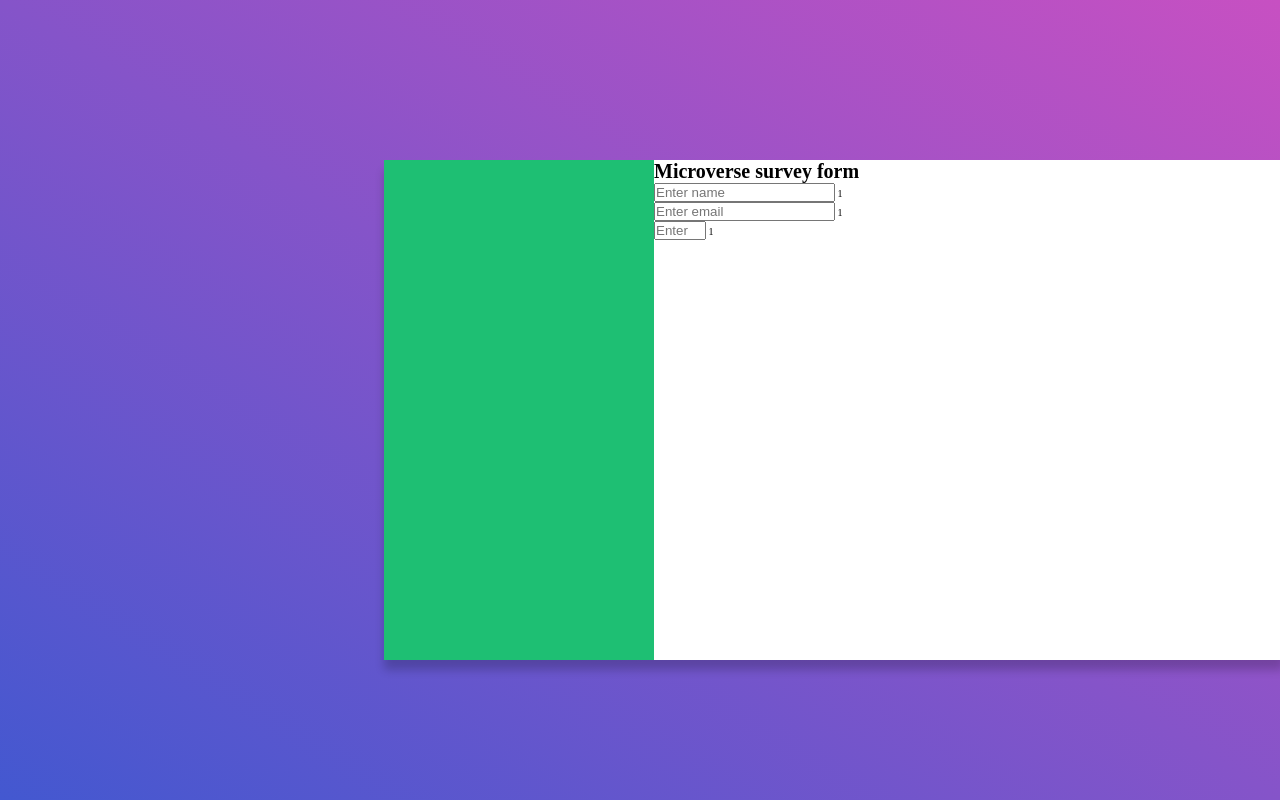
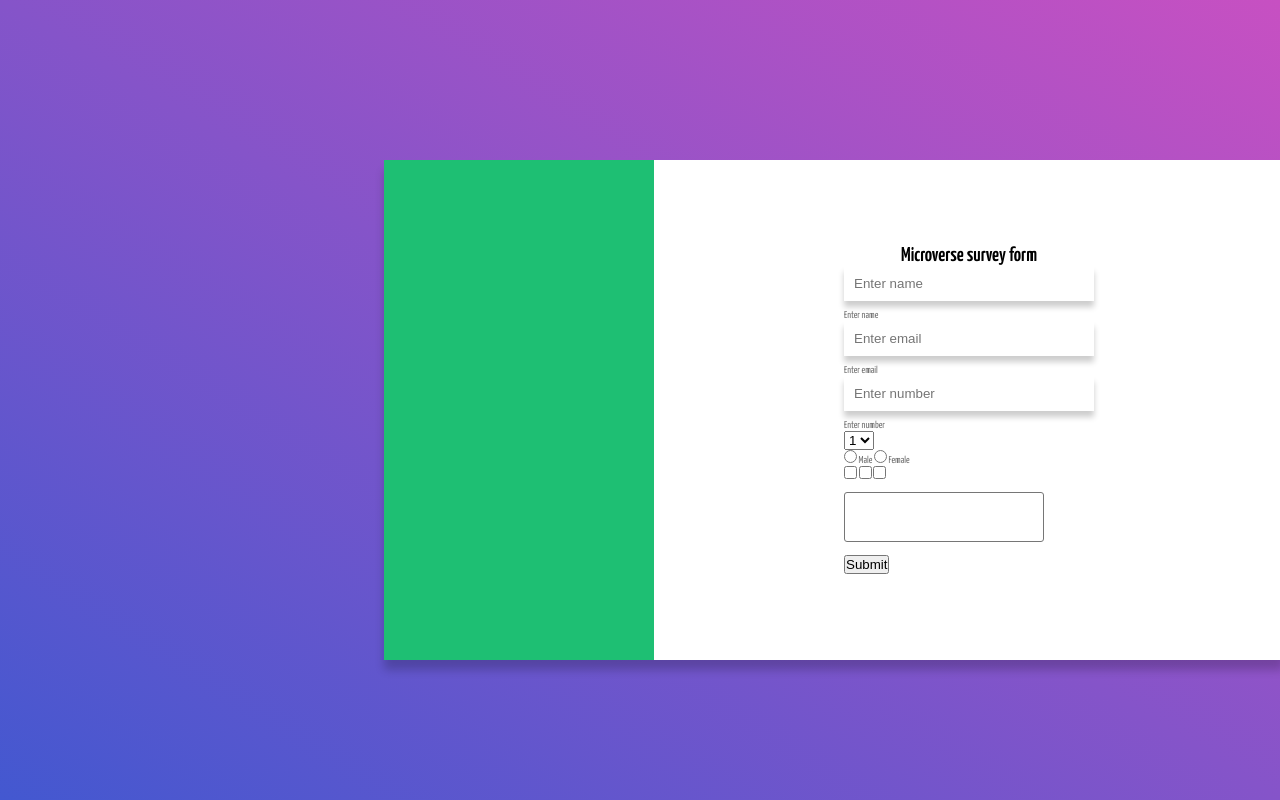
Before and after one commit to M-Alamgir/survey-form, a plain HTML site: page index.html in a window 1280 px wide. Drawn offline with Linux system fonts and the light colour scheme.

Commit message:
Second change fmc

```diff
--- a/css/style.css
+++ b/css/style.css
@@ -19,6 +19,7 @@ body {
     background-image: linear-gradient(to top right,rgb(67, 88, 208), rgb(199, 80, 194));
     background-size: cover;
     height: 100vh;
+    font-family: 'Yanone Kaffeesatz', sans-serif;
 }
 
 /* container */
@@ -47,8 +48,43 @@ body {
 
 .main-area {
     width: 70%;
+    display: flex;
+    flex-direction: column;
+    align-items: center;
+    justify-content: center;
 }
 
 #description {
     display: none;
 }
+
+.input{
+    padding: 1rem 1rem;
+    width: 25rem;
+    margin-bottom: 1rem;
+    border:none;
+    box-shadow: 0 .6rem .6rem rgba(0,0,0 ,.2);
+    display: flex;
+}
+
+textarea{
+    height: 5rem;
+    width: 20rem;
+    resize: none;
+    border-radius: 3px;
+    margin-top: 1rem;
+    margin-bottom: 1rem;
+
+}
+
+textarea:focus{
+    outline: none;
+}
+
+input:focus{
+    outline: none;
+}
+
+label{
+    color: rgb(119, 119, 119)
+}
--- a/index.html
+++ b/index.html
@@ -4,6 +4,7 @@
     <meta charset="UTF-8">
     <title>Fork Me! FCC: Test Suite Template</title>
     <link rel="stylesheet" href="css/style.css">
+    <link href="https://fonts.googleapis.com/css2?family=Yanone+Kaffeesatz:wght@300;400;500;600&display=swap" rel="stylesheet">
   </head>
 
   <body>
@@ -22,17 +23,40 @@
            <div class="form">
                <form action="#" id="survey-form">
                    <div class="input__name">
-                        <input type="text" id="name" placeholder="Enter name" required>
-                        <label for="name" id="name-label">1</label>
+                        <input type="text" id="name" placeholder="Enter name" class="input" required>
+                        <label for="name" id="name-label">Enter name</label>
                     </div>
                     <div class="input__email">
-                        <input type="email" id="email" placeholder="Enter email" required>
-                        <label for="email" id="email-label">1</label>
+                        <input type="email" id="email" placeholder="Enter email" class="input" required>
+                        <label for="email" id="email-label">Enter email</label>
                     </div>
                     <div class="input__number">
-                        <input type="number" id="number" min="1" max="10" placeholder="Enter number" required>
-                        <label for="number" id="number-label">1</label>
+                        <input type="number" id="number" min="1" max="10" placeholder="Enter number" class="input" required>
+                        <label for="number" id="number-label">Enter number</label>
                     </div>
+                    <div class="input__dropdown">
+                      <select name="dropdown" id="dropdown">
+                        <option value="1">1</option>
+                        <option value="2">2</option>
+                        <option value="3">3</option>
+                      </select>
+                    </div>
+                    <div class="radio">
+                      <input type="radio" name="radio1" id="radio1" value="1">
+                      <label for="radio1">Male</label>
+                      <input type="radio"  name="radio1" value="2">
+                      <label for="radio1">Female</label>
+
+                    </div>
+                    <div class="check">
+                      <input type="checkbox" name="check1" value="1">
+                      <input type="checkbox" name="check1" value="2">
+                      <input type="checkbox" name="check1" value="3">
+                    </div>
+                    <div class="textarea">
+                      <textarea id="textarea1" cols="30" rows="10"></textarea>
+                    </div>
+                    <button id="submit">Submit</button>
                </form>
            </div>
         </div>
```
